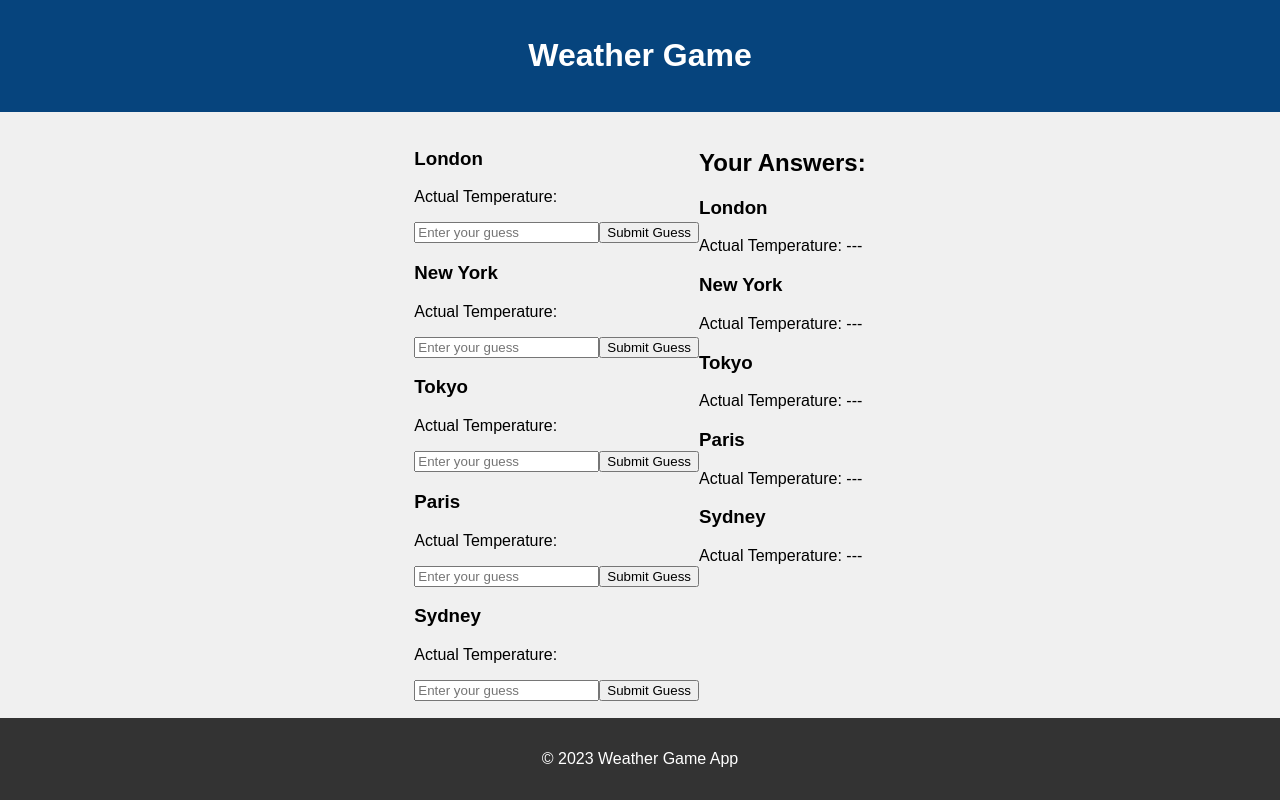
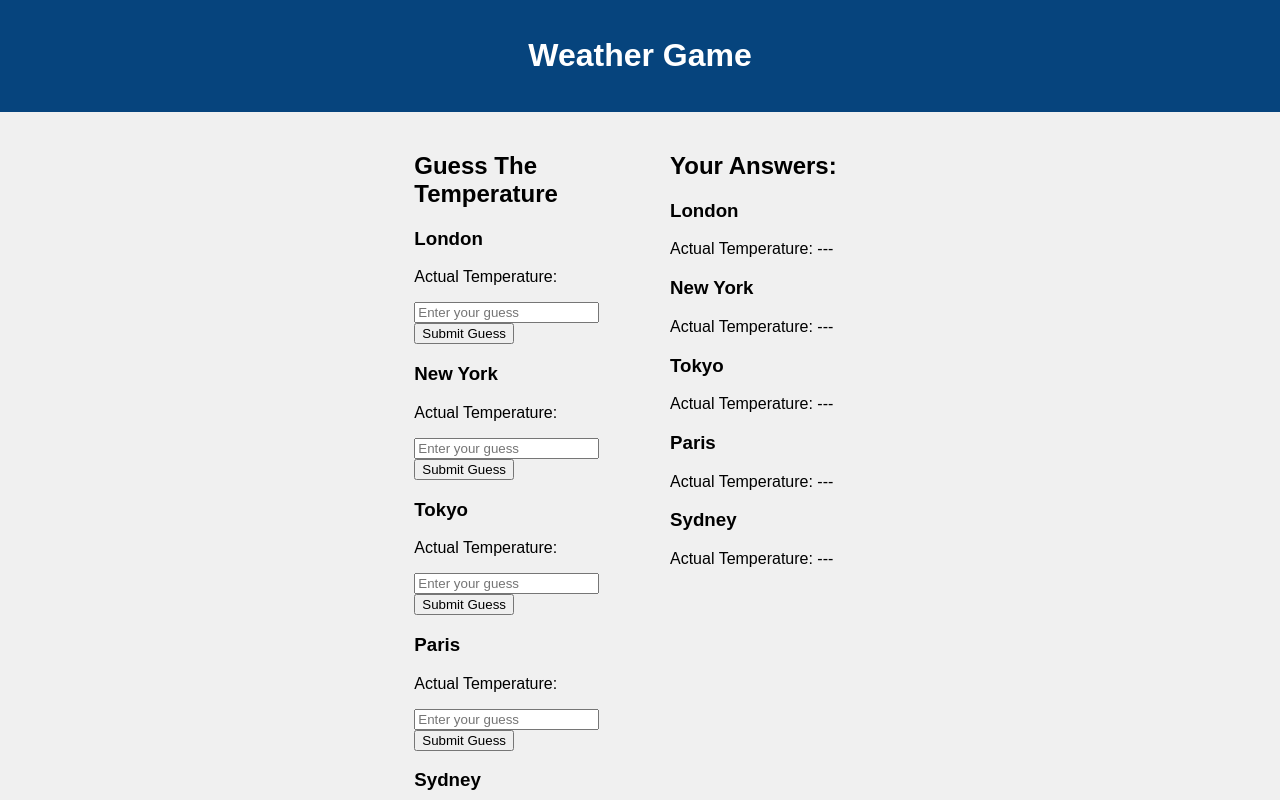
Before and after one commit to anigulkanyan1995/weather-game, a React (Create React App) app: page / in a window 1280 px wide. Shown: the top 800 px of the page. Built offline with nearby package versions, Linux system fonts and the light colour scheme.

Commit message:
add scss files

```diff
--- a/package.json
+++ b/package.json
@@ -6,6 +6,7 @@
     "@testing-library/jest-dom": "^5.17.0",
     "@testing-library/react": "^13.4.0",
     "@testing-library/user-event": "^13.5.0",
+    "node-sass": "^7.0.3",
     "react": "^18.2.0",
     "react-dom": "^18.2.0",
     "react-scripts": "5.0.1",
--- a/src/App.tsx
+++ b/src/App.tsx
@@ -1,5 +1,5 @@
 import React from 'react';
-import './App.css';
+import './App.scss';
 import Game from "./components/game";
 import TextConstants from "./constants/TextConstants";
 function App() {
--- a/src/components/game/index.tsx
+++ b/src/components/game/index.tsx
@@ -5,7 +5,7 @@ import GuessForm from "../guessForm";
 import {ICity, IUserAnswer} from "../../types/types";
 import Endpoints from "../../constants/EndPoinds";
 import {initialCities} from "../../constants/HardCodedData";
-
+import './styles.scss'
 const Game = () => {
     const [cities, setCities] = useState<ICity[]>(initialCities);
     const [userAnswers, setUserAnswers] = useState<IUserAnswer[]>([]);
@@ -42,8 +42,9 @@ const Game = () => {
     };
 
     return (
-        <div style={{display: 'flex', justifyContent: 'space-between'}}>
-            <div>
+        <div className="gameContainer">
+            <div className="guessFormContainer">
+                <h2>{TextConstants.GUESS_FORM.GUESS_TITLE}</h2>
                 {cities.map((city, index) => (
                     <div key={index}>
                         <h3>{city.name}</h3>
@@ -52,11 +53,12 @@ const Game = () => {
                     </div>
                 ))}
             </div>
-            <div>
+            <div className="answerListContainer">
                 <AnswersList userAnswers={userAnswers} cities={cities} />
             </div>
         </div>
-    );
+
+);
 };
 
 export default Game;
--- /dev/null
+++ b/src/components/game/styles.scss
@@ -0,0 +1,21 @@
+.gameContainer {
+  display: flex;
+  justify-content: space-between;
+  flex-wrap: wrap;
+  padding: 20px;
+
+  & > div {
+    flex: 0 0 calc(50% - 30px);
+    margin-bottom: 30px;
+  }
+}
+
+.answerListContainer {
+  flex: 0 0 calc(50% - 30px);
+  margin-bottom: 20px
+}
+
+.guessFormContainer {
+  flex: 0 0 calc(50% - 30px);
+  margin-bottom: 20px
+}
--- a/src/constants/TextConstants.ts
+++ b/src/constants/TextConstants.ts
@@ -1,5 +1,6 @@
 const TextConstants = {
     GUESS_FORM: {
+      GUESS_TITLE: 'Guess The Temperature',
       ENTER_YOUR_GUESS: 'Enter your guess',
       SUBMIT_GUESS: 'Submit Guess'
     },
--- a/src/index.tsx
+++ b/src/index.tsx
@@ -1,5 +1,5 @@
 import React from 'react';
-import './index.css';
+import './index.scss';
 import App from './App';
 import ReactDOM from 'react-dom';
 
```
Also changed, not shown: src/App.scss (renamed from src/App.css), src/index.scss (renamed from src/index.css), 1 other file (tests, documents, lock files or other folders).
